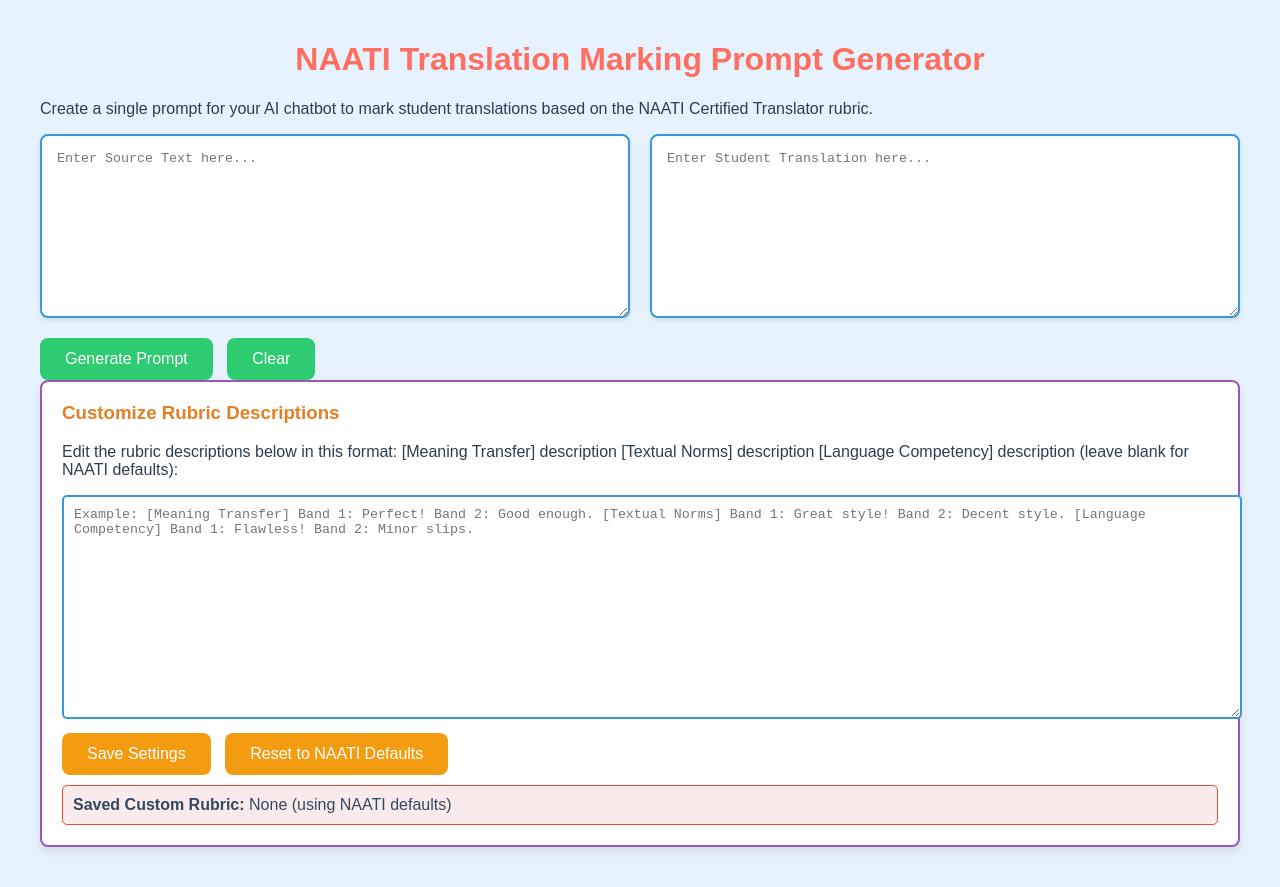
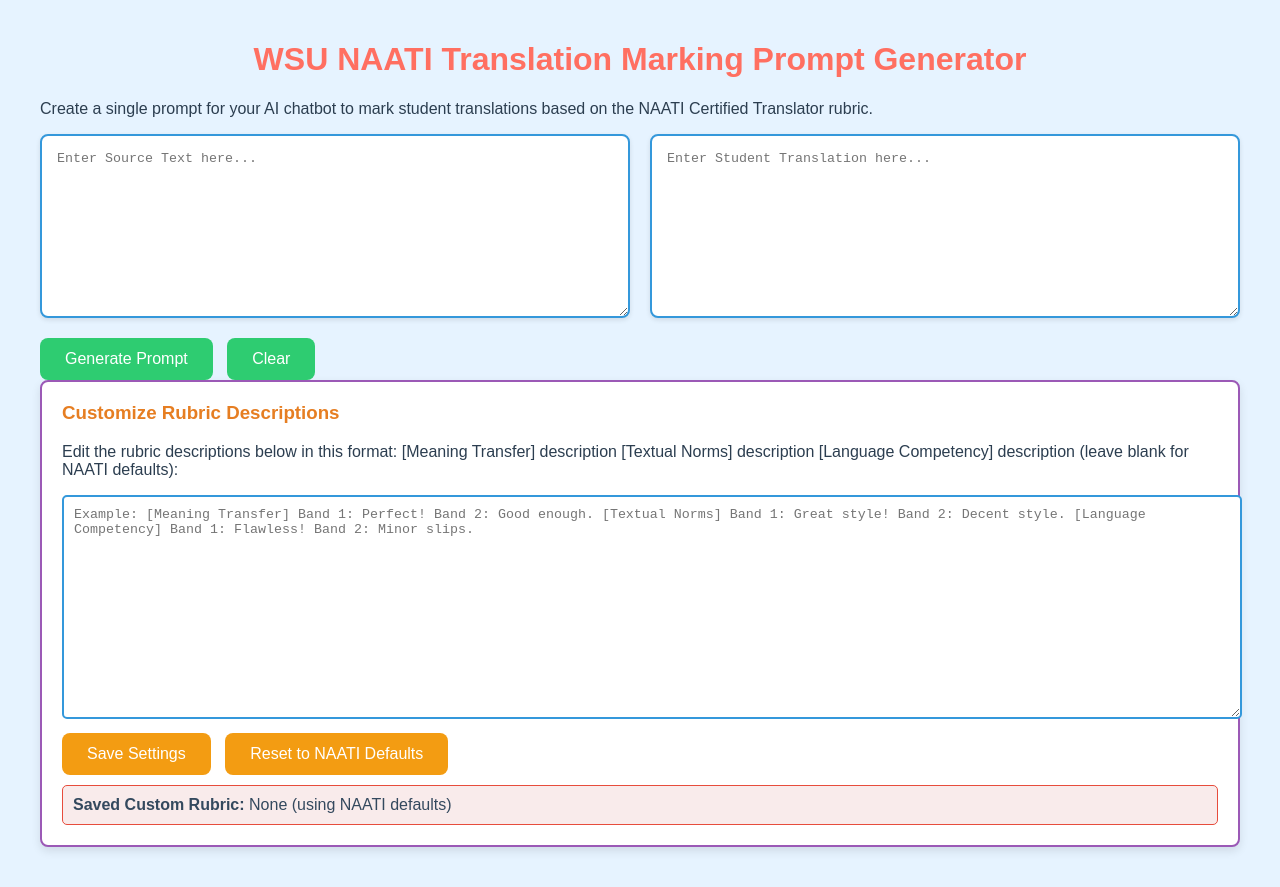
Before and after one commit to SleepyDog-max/translation-marking-tool, a plain HTML site: page index.html in a window 1280 px wide. Drawn offline with Linux system fonts and the light colour scheme.

Commit message:
Update index.html

```diff
--- a/index.html
+++ b/index.html
@@ -3,7 +3,7 @@
 <head>
     <meta charset="UTF-8">
     <meta name="viewport" content="width=device-width, initial-scale=1.0">
-    <title>NAATI Translation Marking Prompt Generator</title>
+    <title>WSU NAATI Translation Marking Prompt Generator</title>
     <style>
         body {
             font-family: Arial, sans-serif;
@@ -132,7 +132,7 @@
     </style>
 </head>
 <body>
-    <h1>NAATI Translation Marking Prompt Generator</h1>
+    <h1>WSU NAATI Translation Marking Prompt Generator</h1>
     <p>Create a single prompt for your AI chatbot to mark student translations based on the NAATI Certified Translator rubric.</p>
     <div class="container">
         <textarea class="text-box" id="sourceText" placeholder="Enter Source Text here..."></textarea>
```
